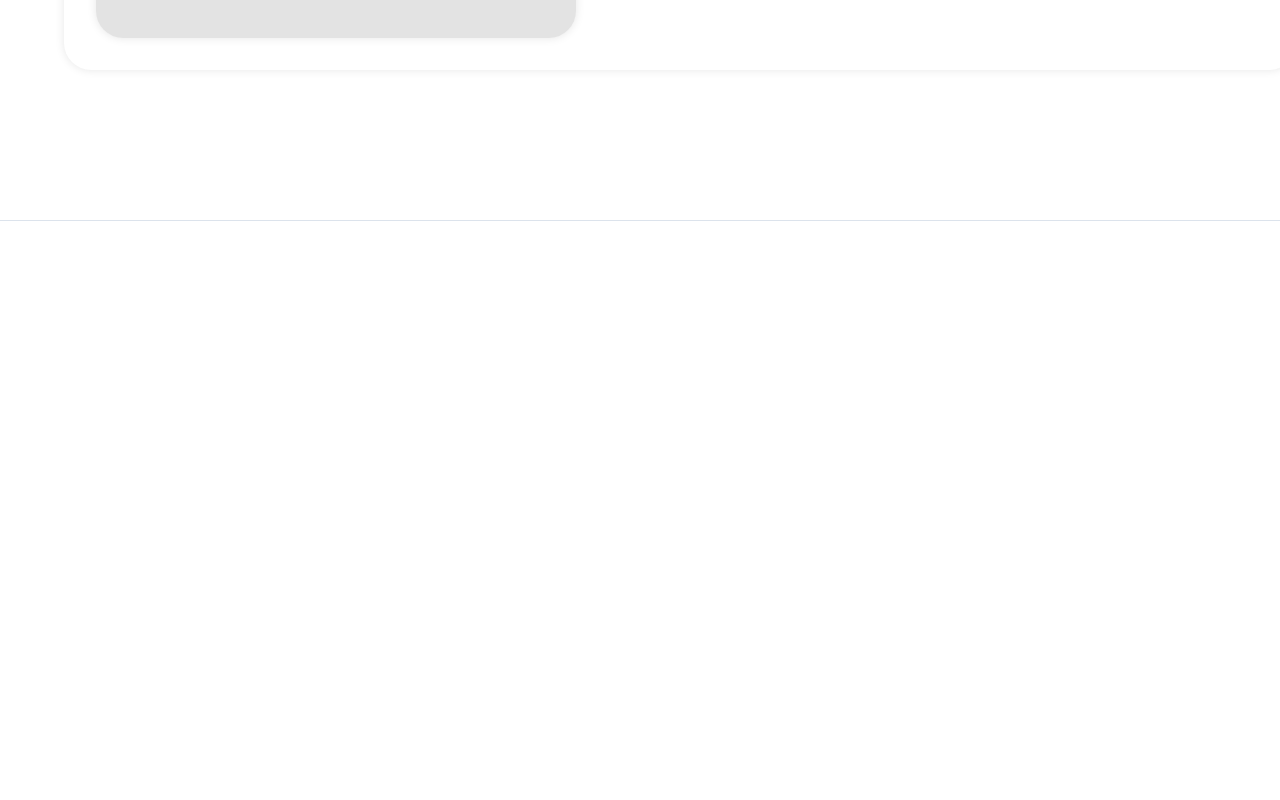
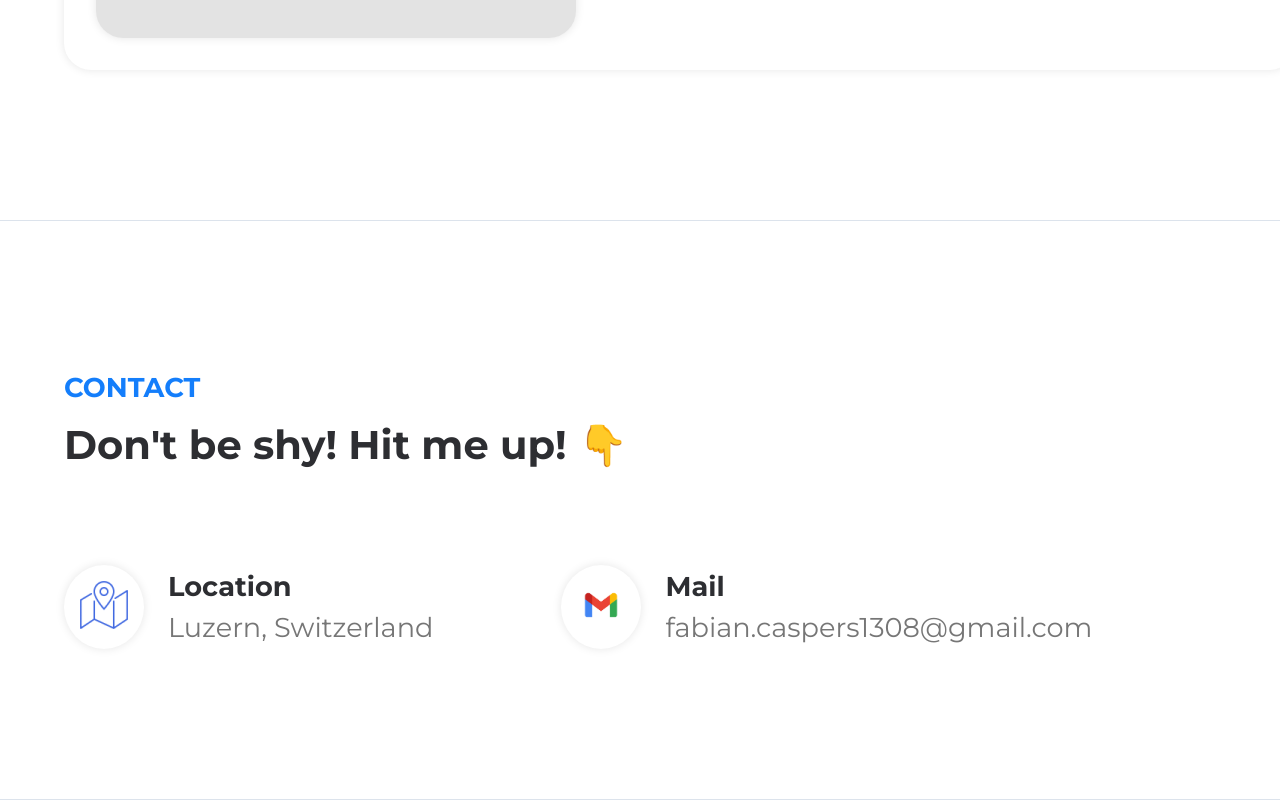
Before and after one commit to FabianCaspers/portfolio-clean, an Angular app in the folder portfolio-clean/: page / in a window 1280 px wide. Shown: the part 5871-6671 px from the top of the page. Before the commit the page ends 6092 px from the top, so only its background shows below. Built offline with nearby package versions, Linux system fonts and the light colour scheme.

Commit message:
added contacs

```diff
--- a/portfolio-clean/src/app/app.component.html
+++ b/portfolio-clean/src/app/app.component.html
@@ -2,3 +2,4 @@
 <app-home></app-home>
 <app-about-me></app-about-me>
 <app-projects></app-projects>
+<app-contact></app-contact>
--- a/portfolio-clean/src/app/app.module.ts
+++ b/portfolio-clean/src/app/app.module.ts
@@ -7,6 +7,7 @@ import { NavbarComponent } from './components/navbar/navbar.component';
 import { HomeComponent } from './components/home/home.component';
 import { AboutMeComponent } from './components/about-me/about-me.component';
 import { ProjectsComponent } from './components/projects/projects.component';
+import { ContactComponent } from './components/contact/contact.component';
 
 @NgModule({
   declarations: [
@@ -14,7 +15,8 @@ import { ProjectsComponent } from './components/projects/projects.component';
     NavbarComponent,
     HomeComponent,
     AboutMeComponent,
-    ProjectsComponent
+    ProjectsComponent,
+    ContactComponent
   ],
   imports: [
     BrowserModule,
--- /dev/null
+++ b/portfolio-clean/src/app/components/contact/contact.component.html
@@ -0,0 +1,24 @@
+<div class="container">
+    <div class="contact-container">
+        <div class="contact-title">
+            <p>Contact</p>
+            <h3>Don't be shy! Hit me up! 👇</h3>
+        </div>
+        <div class="contact-icons">
+            <div class="contact-icon-box">
+                <span><img src="../../../assets/img/icons/map.png" alt=""></span>
+                <div class="contact-info">
+                    <h3>Location</h3>
+                    <p>Luzern, Switzerland</p>
+                </div>
+            </div>
+            <div class="contact-icon-box">
+                <span><img src="../../../assets/img/icons/mail.png" alt=""></span>
+                <div class="contact-info">
+                    <h3>Mail</h3>
+                    <a href="mailto:fabian.caspers1308@gmail.com"><p>fabian.caspers1308@gmail.com</p></a>
+                </div>
+            </div>
+        </div>
+    </div>
+</div>
--- /dev/null
+++ b/portfolio-clean/src/app/components/contact/contact.component.scss
@@ -0,0 +1,59 @@
+.container {
+    padding: 150px 4rem 150px 4rem;
+    border-bottom: 1px solid rgba(193, 206, 222, 0.57);
+    margin: 0 auto;
+    max-width: 107rem;
+    .contact-container {
+        display: flex;
+        flex-direction: column;
+        .contact-title {
+            p {
+                color: #147efb;
+                font-size: 1.7rem;
+                font-weight: 700;
+                margin-bottom: 1rem;
+                text-transform: uppercase;
+            }
+            h3 {
+                color: #2d2e32;
+                font-size: 2.5rem;
+            }
+        }
+        .contact-icons {
+            display: flex;
+            flex-wrap: wrap;
+            gap: 8rem;
+            margin-top: 6rem;
+            .contact-icon-box {
+                align-items: center;
+                display: flex;
+                gap: 1.5rem;
+                span {
+                    background-color: #fff;
+                    border-radius: 50%;
+                    box-shadow: 0 0 10px rgba(0, 0, 0, 0.1);
+                    padding: 1rem;
+                    img {
+                        width: 48px;
+                        height: 48px;
+                    }
+                }
+                .contact-info {
+                    display: flex;
+                    flex-direction: column;
+                    gap: 0.5rem;
+                    h3 {
+                        color: #2d2e32;
+                        font-size: 1.7rem;
+                    }
+                    p {
+                        color: #767676;
+                        cursor: pointer;
+                        font-size: 1.7rem;
+                        text-decoration: none;
+                    }
+                }
+            }
+        }
+    }
+}
```
Also changed, not shown: portfolio-clean/src/app/components/contact/contact.component.ts (added, +10 -0 lines), portfolio-clean/src/assets/img/icons/map.png (added), 1 other file (tests, documents, lock files or other folders).
